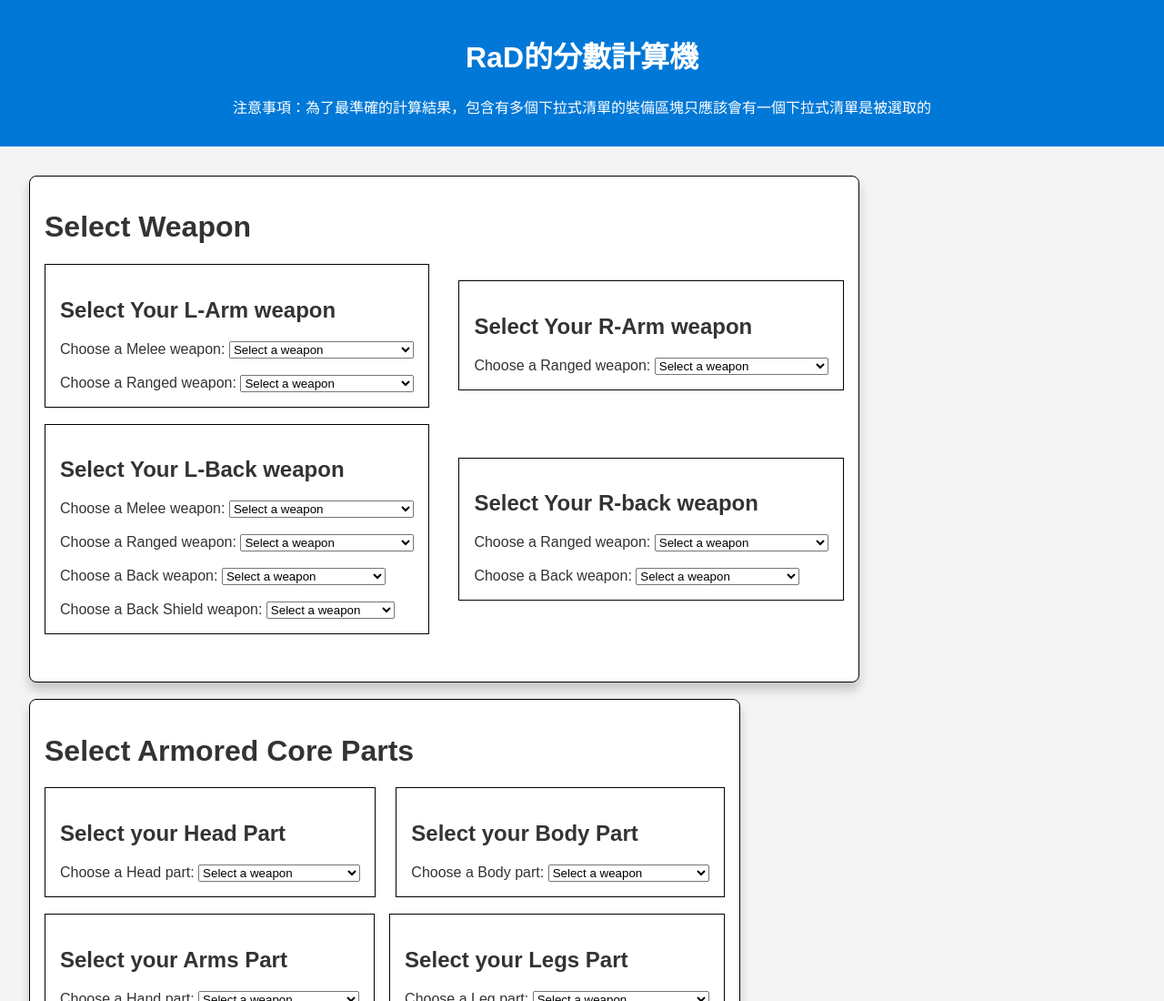
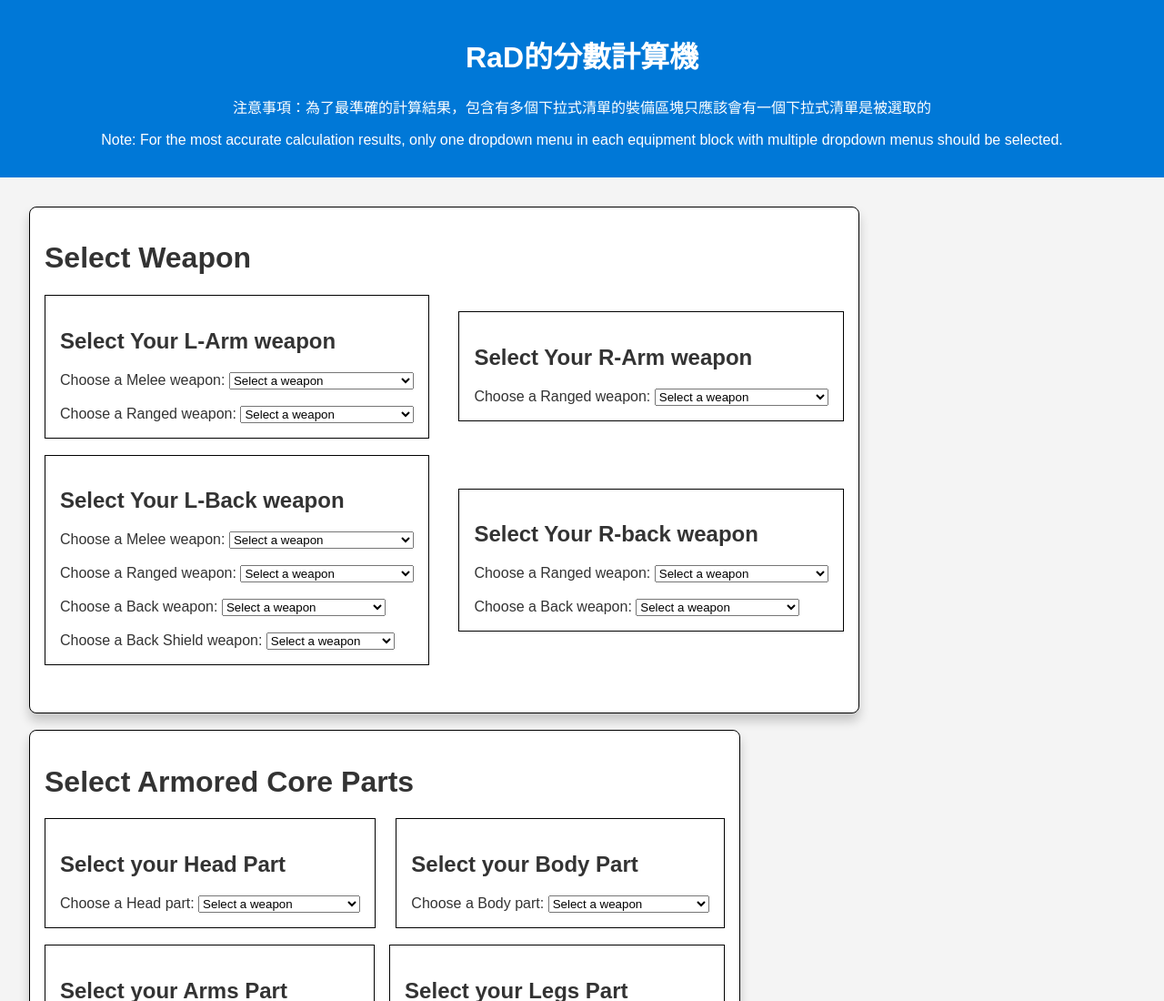
Before and after one commit to aabb987/RaD_Score_Calculator, a plain HTML site: page index.html in a window 1280 px wide. Shown: the top 1100 px of the page at 91% size. Drawn offline with Linux system fonts and the light colour scheme.

Commit message:
Update index.html

```diff
--- a/index.html
+++ b/index.html
@@ -14,6 +14,7 @@
     <header>
         <h1>RaD的分數計算機</h1>
         <p>注意事項：為了最準確的計算結果，包含有多個下拉式清單的裝備區塊只應該會有一個下拉式清單是被選取的</p>
+        <p>Note: For the most accurate calculation results, only one dropdown menu in each equipment block with multiple dropdown menus should be selected.</p>
     </header>
     <main>
 
```
